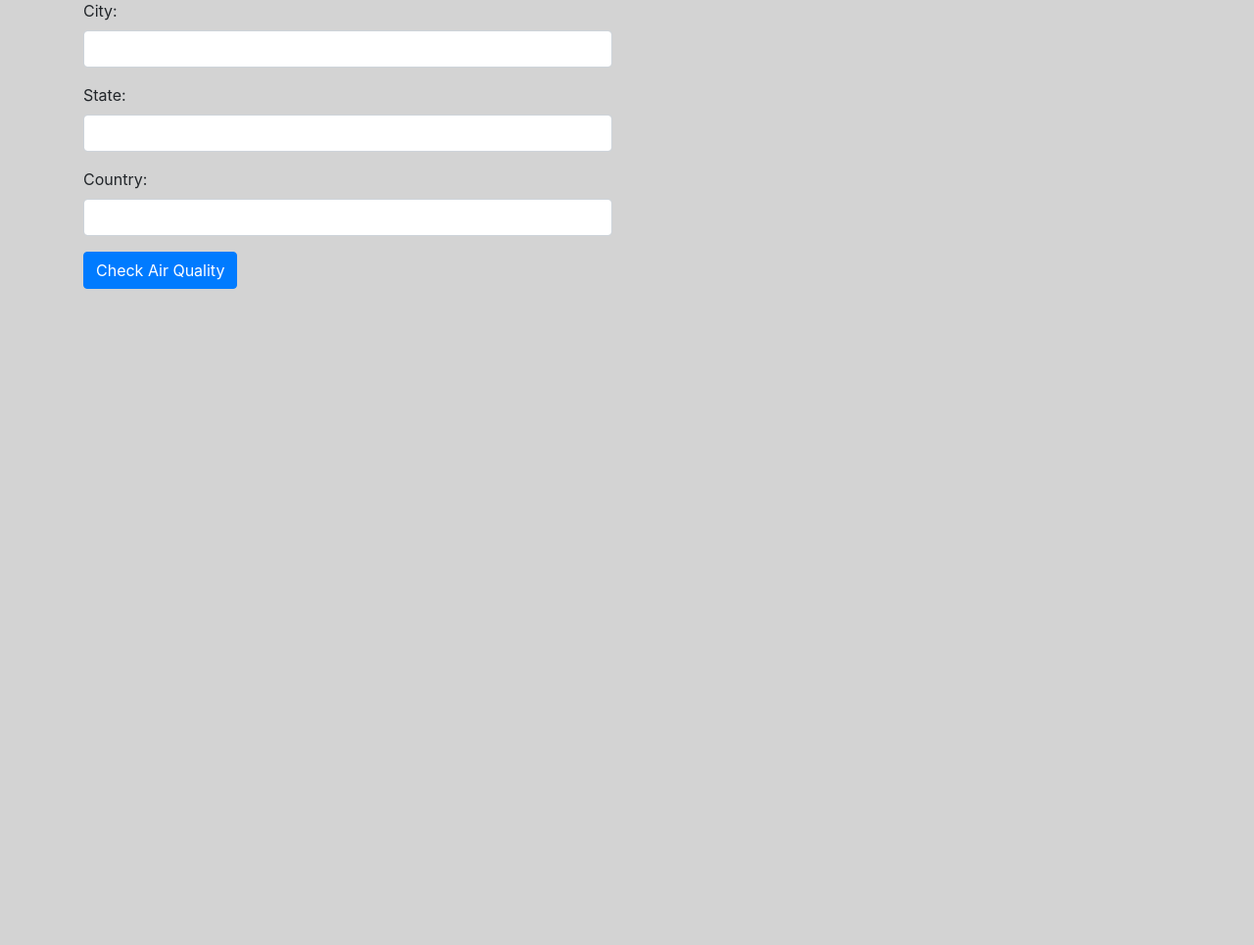
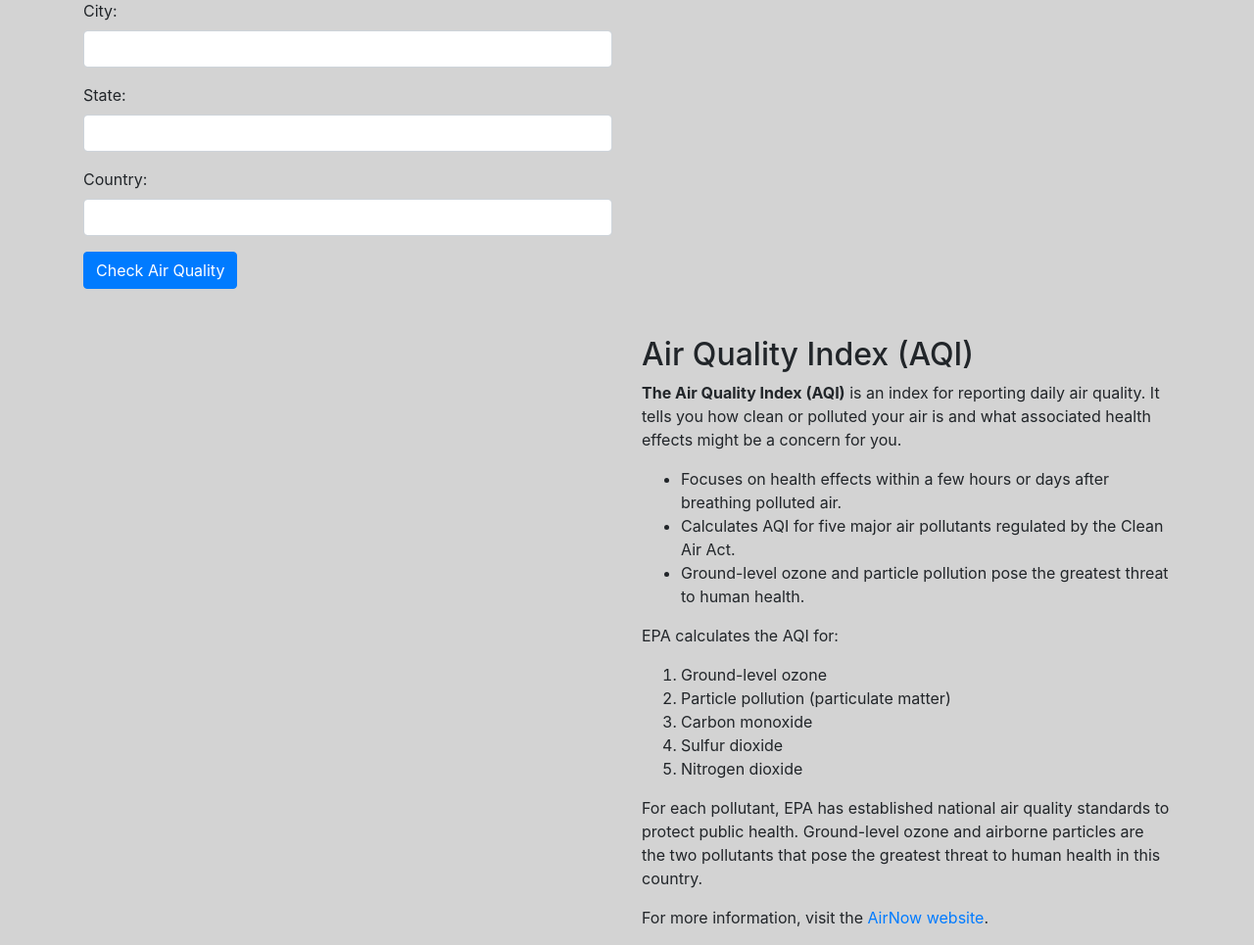
Before and after one commit to analiesegale/AirQuality-Map_HCI584, a Flask app: page / in a window 1280 px wide. Shown: the part 121-1086 px from the top of the page at 98% size. Before the commit the page ends 416 px from the top, so only its background shows below. Run offline with Flask 3, Linux system fonts and the light colour scheme; some libraries are stand-ins or nearby versions.

Commit message:
Added info about the AQI
Additional info about the information being received

```diff
--- a/Gale_Main.py
+++ b/Gale_Main.py
@@ -112,7 +112,7 @@ def get_air_quality():
         # make a folium map with a marker at the lat/lon coordinates
         folium_map = folium.Map(location=[lat, lon], zoom_start=10)
 
-        # optional: add a pop-up text and tool tip
+        # add a pop-up text and tool tip
         html = '<h1>Current location</h1>:' + f'<p>{location}</p>'
         popup = folium.Popup(html, max_width=300)
         tooltip = f"{aqi} AQI for {main_pollutant}"
--- a/templates/index.html
+++ b/templates/index.html
@@ -145,6 +145,40 @@
             </div>
         </div>
     </div>
+            <!-- Footer -->
+
+    <div class="container">
+        <div class="row">
+           <!-- Left Column: Air Quality Input Form -->
+            <div class="col-md-6">
+              <!-- ... (existing form and content) ... -->
+             </div>
+
+             <div class="col-md-6">
+                  <h2 class="mt-5">Air Quality Index (AQI)</h2>
+                <p><strong>The Air Quality Index (AQI)</strong> is an index for reporting daily air quality. It tells you how clean or polluted your air is and what associated health effects might be a concern for you.</p>
+
+                <ul>
+                    <li>Focuses on health effects within a few hours or days after breathing polluted air.</li>
+                    <li>Calculates AQI for five major air pollutants regulated by the Clean Air Act.</li>
+                    <li>Ground-level ozone and particle pollution pose the greatest threat to human health.</li>
+                </ul>
+
+                    <p>EPA calculates the AQI for:</p>
+
+                  <ol>
+                    <li>Ground-level ozone</li>
+                    <li>Particle pollution (particulate matter)</li>
+                    <li>Carbon monoxide</li>
+                    <li>Sulfur dioxide</li>
+                    <li>Nitrogen dioxide</li>
+               </ol>
+
+                <p>For each pollutant, EPA has established national air quality standards to protect public health. Ground-level ozone and airborne particles are the two pollutants that pose the greatest threat to human health in this country.</p>
+
+                <p>For more information, visit the <a href="https://www.airnow.gov/aqi/aqi-basics/" target="_blank" rel="noopener noreferrer">AirNow website</a>.</p>
+            </div>
+
 
     <!-- Add the Bootstrap JS and jQuery links (optional) -->
     <script src="https://code.jquery.com/jquery-3.2.1.slim.min.js"></script>
```
